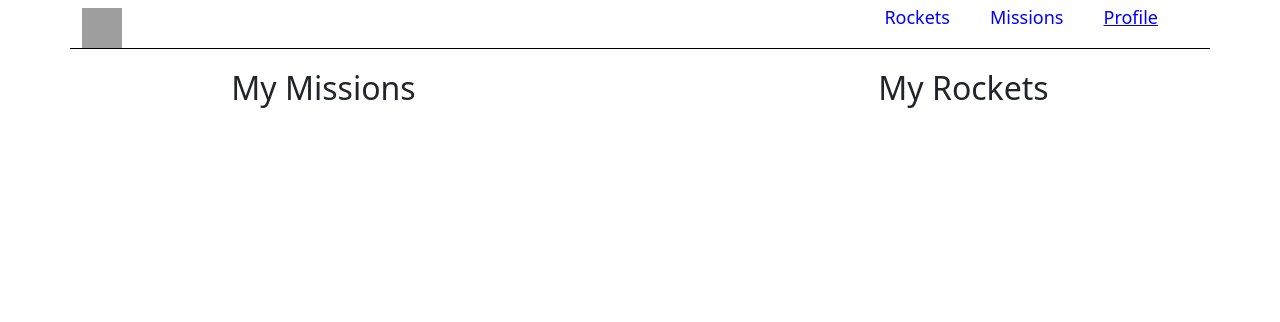
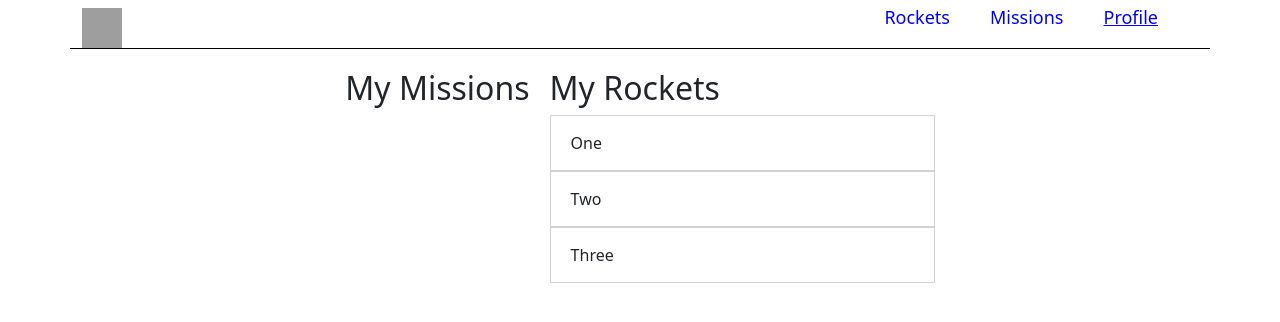
Before and after one commit to KUBAHO3/react-group-project, a React (Create React App) app: page /profile in a window 1280 px wide. Shown: the top 322 px of the page. Built offline with nearby package versions, Linux system fonts and the light colour scheme; grey boxes are pictures that could not be loaded.

Commit message:
Refactor Profile.js

```diff
--- a/src/pages/Profile.js
+++ b/src/pages/Profile.js
@@ -7,7 +7,8 @@ function Profile() {
 
   const profileStyle = {
     display: 'flex',
-    justifyContent: 'space-around',
+    justifyContent: 'center',
+    gap: '20px',
     margin: '20px auto',
   };
 
@@ -19,22 +20,28 @@ function Profile() {
 
   const listStyles = {
     border: '1px solid lightgrey',
-    padding: '10px 25vw 10px 20px',
+    padding: '15px 25vw 15px 20px',
   };
 
   return (
     <div style={profileStyle} className="profile">
-      <div className="mission">
-        <h2 className="mission-h1">My Missions</h2>
-        <ul style={ulStyles} className="mission-ul">
+      <div className="missions">
+        <h2 className="missions-h1">My Missions</h2>
+        <ul style={ulStyles} className="missions-ul">
           { joinedMissions.map((mission) => (
-            <li style={listStyles} className="mission-li" key={mission.mission_id}>{ mission.mission_name }</li>
+            <li style={listStyles} className="missions-li" key={mission.mission_id}>{ mission.mission_name }</li>
           )) }
         </ul>
       </div>
 
-      <div>
-        <h2>My Rockets</h2>
+      {/* Replace the hardCoded data in ul elements with data for Reserved Rockets */}
+      <div className="rockets">
+        <h2 className="rockets-h1">My Rockets</h2>
+        <ul style={ulStyles} className="rockets-ul">
+          <li style={listStyles}>One</li>
+          <li style={listStyles}>Two</li>
+          <li style={listStyles}>Three</li>
+        </ul>
       </div>
     </div>
   );
```
